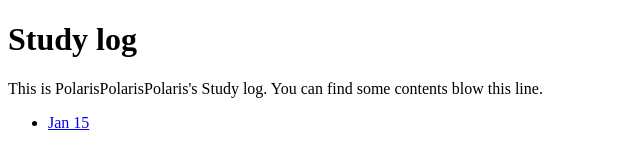
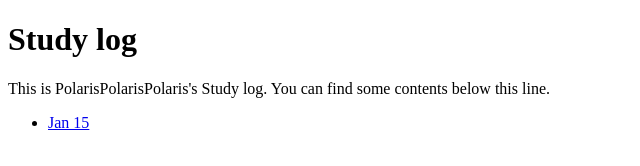
Before and after one commit to Saturn294571/Other_My_Homepage, a plain HTML site: page contents/Study log.html in a window 1280 px wide. Shown: the full height of the page, 0-640 px from the left. Drawn offline with Linux system fonts and the light colour scheme.

Commit message:
Update Study log.html

```diff
--- a/contents/Study log.html
+++ b/contents/Study log.html
@@ -7,7 +7,7 @@
     <body>
         <h1>Study log</h1>
         <p>
-            This is PolarisPolarisPolaris's Study log. You can find some contents blow this line.
+            This is PolarisPolarisPolaris's Study log. You can find some contents below this line.
         </p>
         <ul>
             <li><a href ="Study log\Jan15.html">Jan 15</a></li> <!--여기에 일지 링크 걸기-->
```
